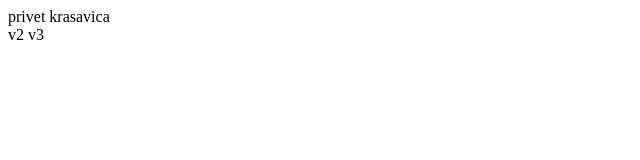
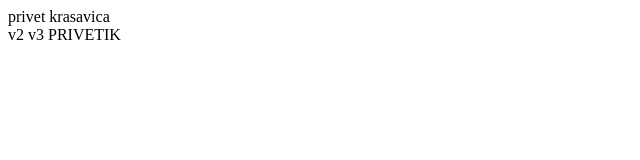
Before and after one commit to Vironik1991/prodject, a website: page public_html/index.html in a window 1280 px wide. Shown: the full height of the page, 0-640 px from the left. Drawn offline with Linux system fonts and the light colour scheme.

Commit message:
Update index.html

```diff
--- a/public_html/index.html
+++ b/public_html/index.html
@@ -15,5 +15,6 @@
         <div></div>
         v2
         v3
+        PRIVETIK
     </body>
 </html>
```
